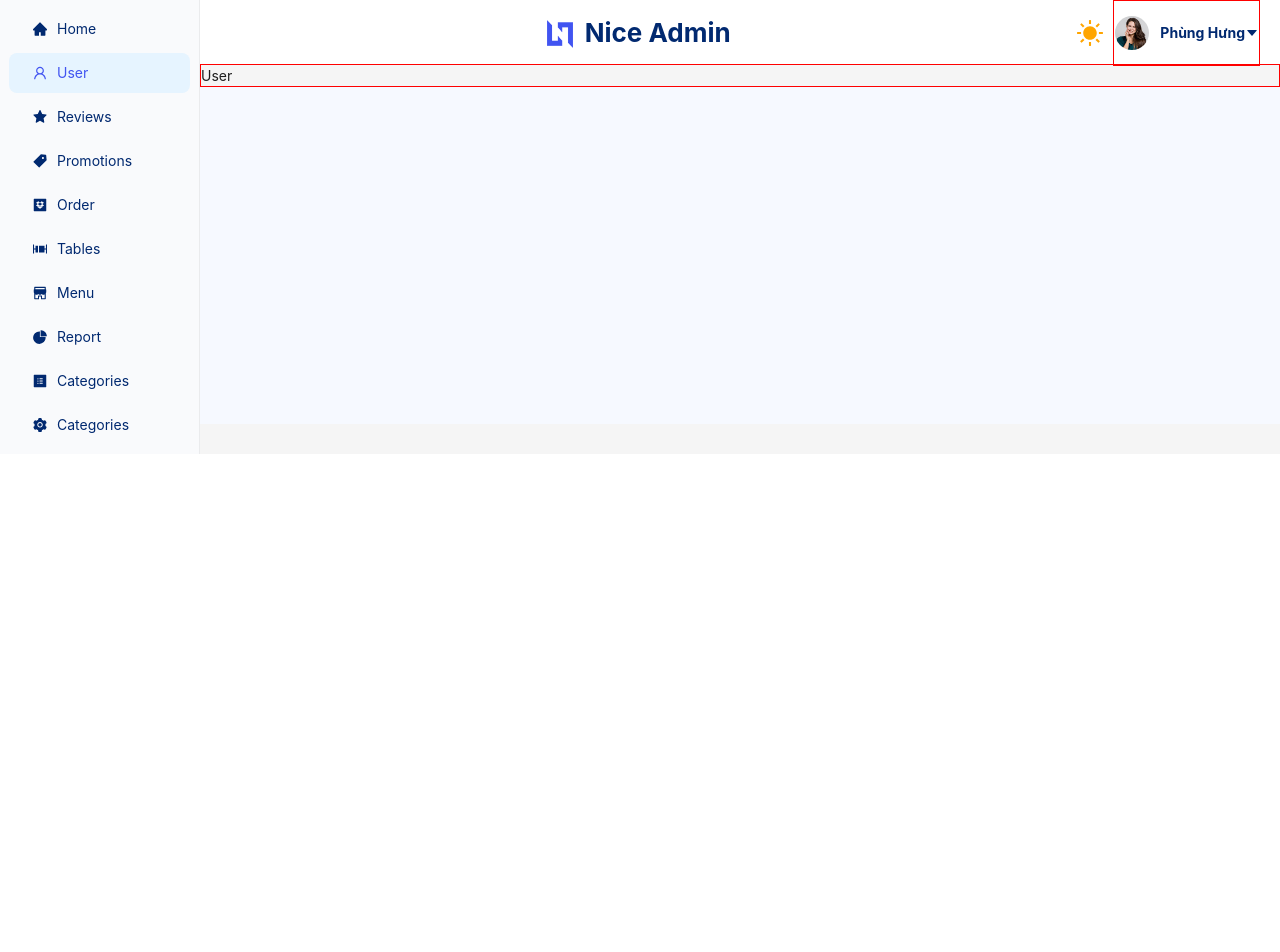
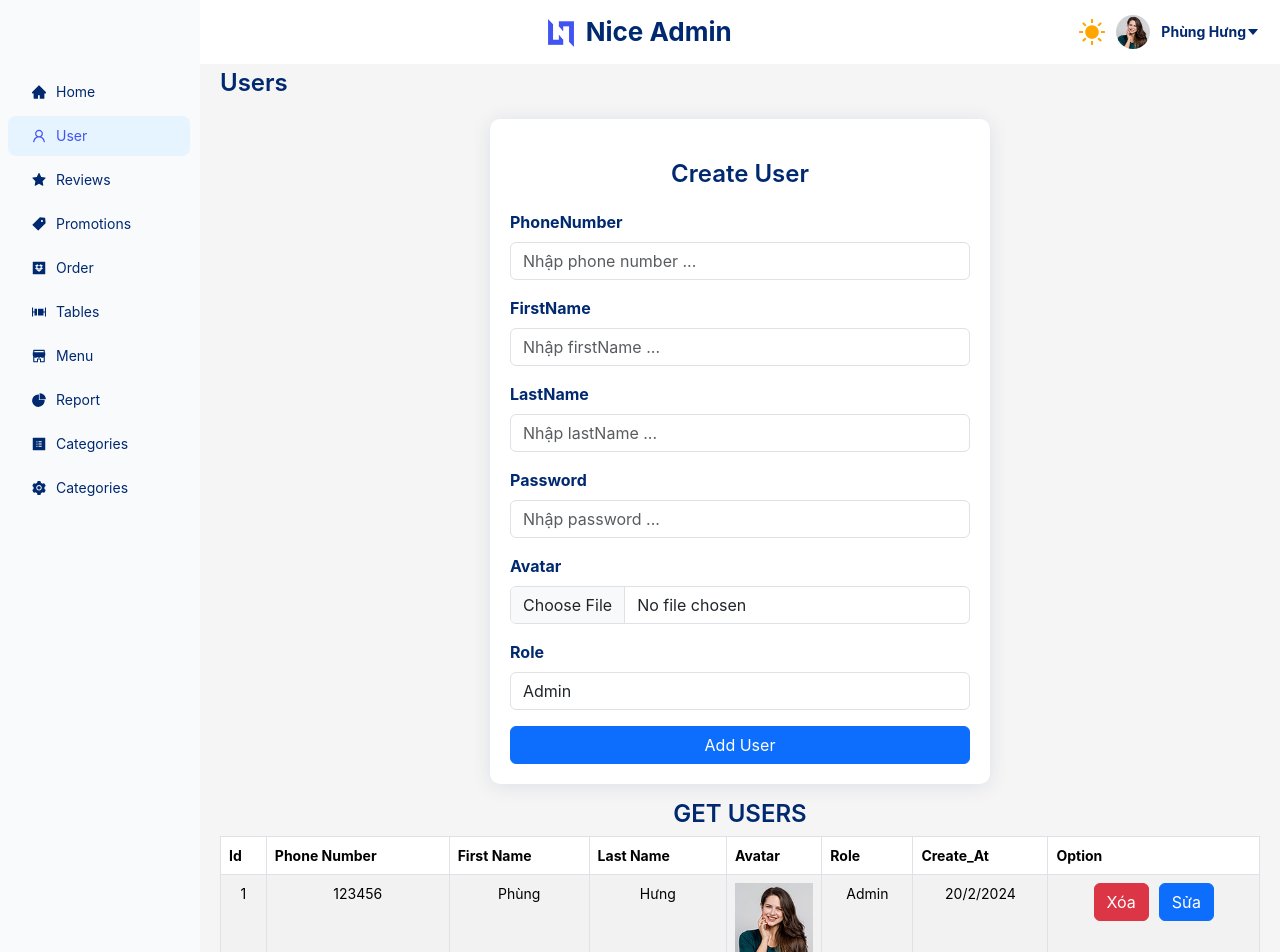
Before and after one commit to akaJirt/Restaurant_WebAdmin, a React (Create React App) app in the folder web_admin/: page /users in a window 1280 px wide. Shown: the top 952 px of the page. Before the commit the page ends 800 px from the top, so only its background shows below. Built offline with nearby package versions, Linux system fonts and the light colour scheme.

Commit message:
success form User -loc

```diff
--- a/web_admin/src/App.js
+++ b/web_admin/src/App.js
@@ -1,20 +1,33 @@
 import "./App.scss";
-import { BrowserRouter as Router } from "react-router-dom";
 import { Layout } from "antd";
 import SiderMenu from "./components/siderMenu/SiderMenu";
 import AppHeader from "./components/appHeader/AppHeader";
 import AppContent from "./components/appContent/AppContent";
+import { useLocation } from "react-router-dom";
 function App() {
+  const location = useLocation();
+  const path = [
+    "/home",
+    "/users",
+    "/reviews",
+    "/promotions",
+    "/order",
+    "/tables",
+    "/menu",
+    "/report",
+    "/categories",
+    "/Profile",
+    "/logout",
+  ];
+  let checkPath = path.includes(location.pathname);
   return (
-    <Router>
+    <Layout>
+      {checkPath ? <SiderMenu /> : ""}
       <Layout>
-        <SiderMenu />
-        <Layout>
-          <AppHeader />
-          <AppContent />
-        </Layout>
+        {checkPath ? <AppHeader /> : ""}
+        <AppContent />
       </Layout>
-    </Router>
+    </Layout>
   );
 }
 
--- a/web_admin/src/components/appContent/AppContent.js
+++ b/web_admin/src/components/appContent/AppContent.js
@@ -6,14 +6,17 @@ import Review from "../../pages/reviews/Review";
 import Promotion from "../../pages/promotions/Promotion";
 import Order from "../../pages/orders/Order";
 import Tables from "../../pages/tables/Tables";
+import Login from "../../pages/login/Login";
 import Menu from "../../pages/menu/Menu";
 import Report from "../../pages/report/Report";
 import Category from "../../pages/categories/Category";
 import ErrorPage from "../../pages/error/ErrorPage";
 import { Routes, Route } from "react-router-dom";
+import { NavPrivate, NavPublic } from "../navigation/Navigation";
 const AppContent = () => {
   console.log("render App Content");
   const { Content } = Layout;
+
   return (
     <Content
       style={{
@@ -28,6 +31,10 @@ const AppContent = () => {
         }}
       >
         <Routes>
+          <Route element={<NavPublic />}>
+            <Route path="/login" element={<Login />} />
+          </Route>
+          <Route element={<NavPrivate />}>
             <Route path="/home" element={<Home />} />
             <Route path="/users" element={<User />} />
             <Route path="/reviews" element={<Review />} />
@@ -38,7 +45,8 @@ const AppContent = () => {
             <Route path="/report" element={<Report />} />
             <Route path="/categories" element={<Category />} />
             {/* Route mặc định để bắt các đường dẫn không khớp */}
-          <Route element={<ErrorPage />} />
+            <Route path="*" element={<ErrorPage />} />
+          </Route>
         </Routes>
       </div>
     </Content>
--- a/web_admin/src/components/appHeader/AppHeader.js
+++ b/web_admin/src/components/appHeader/AppHeader.js
@@ -1,19 +1,48 @@
-import React from "react";
+import React, { useEffect, useRef, useState } from "react";
 import { Layout } from "antd";
 import "./AppHeader.scss";
 import { Avatar, Space, Col, Row } from "antd";
-import { CaretDownOutlined, SunFilled, MoonFilled } from "@ant-design/icons";
+import {
+  CaretDownOutlined,
+  SunFilled,
+  MoonFilled,
+  LogoutOutlined,
+  UserOutlined,
+} from "@ant-design/icons";
 import avatar from "../../images/messages-1.jpg";
 import logo from "../../images/logo.png";
 import { useDispatch, useSelector } from "react-redux";
 import { getThemeState } from "../../store/selector";
 import { setHideTheme, setShowTheme } from "../../store/theme/actions";
+import { Link } from "react-router-dom";
 const AppHeader = () => {
   console.log("render App Header");
+  const [dropdown, setDropdown] = useState(false);
   const { Header } = Layout;
   const theme = useSelector(getThemeState);
   const dispatch = useDispatch();
+  const menuRef = useRef(null);
+  const handleClickDropdown = () => {
+    setDropdown(!dropdown);
+  };
+
+  const handleMouseDown = (event) => {
+    if (menuRef.current && !menuRef.current.contains(event.target)) {
+      setDropdown(false);
+    }
+  };
+  useEffect(() => {
+    if (dropdown) {
+      window.addEventListener("mousedown", handleMouseDown);
+    } else {
+      window.removeEventListener("mousedown", handleMouseDown);
+    }
+    return () => {
+      window.removeEventListener("mousedown", handleMouseDown);
+    };
+  }, [dropdown]);
   return (
+    <>
       <Header
         style={{
           padding: 0,
@@ -44,7 +73,7 @@ const AppHeader = () => {
                   onClick={() => dispatch(setShowTheme())}
                 />
               )}
-            <div className="item-box">
+              <div className="item-box" onClick={handleClickDropdown}>
                 <Avatar size={36} src={<img src={avatar} alt="avatar" />} />
                 <div className="item-span">
                   <span>Phùng Hưng</span>
@@ -55,6 +84,25 @@ const AppHeader = () => {
           </Col>
         </Row>
       </Header>
+      {dropdown && (
+        <div className={`menu ${theme ? "theme" : ""}`} ref={menuRef}>
+          <ul>
+            <li className="menu-name">Phùng Hưng</li>
+            <li className="item-profile">
+              <Link to={"/profile"} className="item-link">
+                <UserOutlined className="item-icon" />
+                <span>My Profile</span>
+              </Link>
+            </li>
+            <li>
+              <Link to={"/logout"} className="item-link">
+                <LogoutOutlined className="item-icon" /> <span>Log out</span>
+              </Link>
+            </li>
+          </ul>
+        </div>
+      )}
+    </>
   );
 };
 
--- a/web_admin/src/components/appHeader/AppHeader.scss
+++ b/web_admin/src/components/appHeader/AppHeader.scss
@@ -1,5 +1,4 @@
 .Row.theme {
-
     .left-col {
         .nice-admin {
             color: #fff;
@@ -10,7 +9,8 @@
         .icon-sun {
             color: orange;
         }
-        .item-box{
+
+        .item-box {
 
             .item-span {
                 color: #fff;
@@ -20,7 +20,6 @@
 }
 
 .Row {
-
     .left-col {
         display: flex;
         justify-content: flex-end;
@@ -53,25 +52,100 @@
             display: block;
             color: #FFD700;
         }
-        .item-box{
+
+        .item-box {
             display: flex;
             align-items: center;
             gap: 10px;
-            border: 1px solid red;
+            cursor: pointer;
+
             .item-span {
                 color: #012970;
                 font-weight: bold;
+                position: relative;
+            }
+
+        }
+
+    }
+}
+
+.menu.theme {
+    background-color: #18172b;
+
+    ul {
+
+        li {
+            color: #fff
+        }
+
+        .item-link {
+            color: #fff;
+
+            .item-icon {
+                color: #fff;
             }
         }
     }
 }
+
+.menu {
+    position: absolute;
+    z-index: 2;
+    margin: 0 !important;
+    top: 63px;
+    right: 20px;
+    width: 200px;
+    background-color: #ffffffff;
+    box-shadow: 0 5px 30px 0 rgba(82, 63, 105, 0.2);
+
+    ul {
+        margin: 0;
+        padding: 0;
+
+        .menu-name {
+            text-align: center;
+            font-size: 1.2rem;
+            font-weight: bold;
+            border-bottom: 1px solid #d2d2d2;
+            color: #012970;
+        }
+
+        .item-profile {
+            border-bottom: 1px solid #d2d2d2;
+        }
+
+        li {
+
+            list-style: none;
+            padding: 10px;
+            border-radius: 5px;
+
+            .item-link {
+                text-decoration: none;
+                color: #012970;
+                display: block;
+
+                span {
+                    margin-left: 10px;
+                }
+            }
+
+            .item-icon {
+                color: #012970;
+            }
+        }
+    }
+}
+
 //MOBILE
-@media (max-width: 768px){
+@media (max-width: 768px) {
     .Row {
         .left-col {
             display: flex;
             justify-content: flex-start;
             margin-left: 20px;
+
             .nice-admin {
                 display: none;
             }
--- /dev/null
+++ b/web_admin/src/components/form/formUsers/FormUser.js
@@ -0,0 +1,58 @@
+import React from "react";
+
+const FormUser = () => {
+  return (
+    <div className="form mt-3 mb-3">
+      <h1 className="text-h1 text-center mt-3 mb-3">Create User</h1>
+      <div className="form-group">
+        <label className="form-label">PhoneNumber</label>
+        <input
+          type="number"
+          className="form-control"
+          placeholder="Nhập phone number ..."
+        />
+      </div>
+      <div className="form-group mt-3">
+        <label className="form-label">FirstName</label>
+        <input
+          type="text"
+          className="form-control"
+          placeholder="Nhập firstName ..."
+        />
+      </div>
+      <div className="form-group mt-3">
+        <label className="form-label">LastName</label>
+        <input
+          type="text"
+          className="form-control"
+          placeholder="Nhập lastName ..."
+        />
+      </div>
+      <div className="form-group mt-3">
+        <label className="form-label">Password</label>
+        <input
+          type="text"
+          className="form-control"
+          placeholder="Nhập password ..."
+        />
+      </div>
+      <div className="form-group mt-3">
+        <label className="form-label">Avatar</label>
+        <input type="file" className="form-control" />
+      </div>
+      <div className="form-group">
+        <label className="form-label mt-3">Role</label>
+        <select className="form-control">
+          <option>Admin</option>
+          <option>Nhân viên</option>
+          <option>Khách hàng</option>
+        </select>
+      </div>
+      <div className="mt-3 text-center">
+        <button className="btn btn-primary">Add User</button>
+      </div>
+    </div>
+  );
+};
+
+export default FormUser;
--- /dev/null
+++ b/web_admin/src/components/navigation/Navigation.js
@@ -0,0 +1,9 @@
+import { Outlet } from "react-router-dom";
+
+export const NavPublic = () => {
+  return <Outlet />;
+};
+
+export const NavPrivate = () => {
+  return <Outlet />;
+};
--- a/web_admin/src/components/quanLiUsers/LoginForm.scss
+++ b/web_admin/src/components/quanLiUsers/LoginForm.scss
@@ -1,7 +1,8 @@
 .content-login-from {
     width: 410px;
-    margin: 100px auto;
-
+    margin: 0 auto;
+    padding-top: 100px;
+    height: 100vh;
     .logo-title {
         display: flex;
         justify-content: center;
--- a/web_admin/src/components/siderMenu/SiderMenu.scss
+++ b/web_admin/src/components/siderMenu/SiderMenu.scss
@@ -32,13 +32,15 @@
     .menu {
         background-color: #f9fafc;
         padding: 5px;
-
+        border: none!important;
         .item-menu {
+            margin-left: 23px !important;
             color: #012970;
 
             &:hover {
                 color: #4154f1 !important;
                 background-color: #f6f9ff !important;
+                margin-left: 23px !important;
             }
 
             .item-icon {}
@@ -50,7 +52,7 @@
 
         .ant-menu-item-selected {
             color: #4154f1 !important;
-
+            margin-left: 23px !important;
             .item-link {}
 
             .item-icon {}
--- /dev/null
+++ b/web_admin/src/components/tables/TableUsers/TableUser.js
@@ -0,0 +1,44 @@
+import React from "react";
+import Table from "react-bootstrap/Table";
+import avatar from "../../../images/messages-1.jpg";
+
+const TableUser = () => {
+  return (
+    <div className="mt-3 mb-3 table-users">
+      <h1 className="text-center mb-2">GET USERS</h1>
+      <Table striped bordered hover responsive>
+        <thead>
+          <tr>
+            <th>Id</th>
+            <th>Phone Number</th>
+            <th>First Name</th>
+            <th>Last Name</th>
+            <th>Avatar</th>
+            <th>Role</th>
+            <th>Create_At</th>
+            <th>Option</th>
+          </tr>
+        </thead>
+        <tbody>
+          <tr>
+            <td>1</td>
+            <td>123456</td>
+            <td>Phùng</td>
+            <td>Hưng</td>
+            <td className="avatar">
+              <img src={avatar} alt="avatar" />
+            </td>
+            <td>Admin</td>
+            <td>20/2/2024</td>
+            <td className="bt">
+              <button className="btn btn-danger">Xóa</button>
+              <button className="btn btn-primary">Sửa</button>
+            </td>
+          </tr>
+        </tbody>
+      </Table>
+    </div>
+  );
+};
+
+export default TableUser;
--- a/web_admin/src/index.js
+++ b/web_admin/src/index.js
@@ -7,13 +7,17 @@ import { Provider } from "react-redux";
 import { persistor, store } from "./store/store";
 import { PersistGate } from "redux-persist/integration/react";
 import "bootstrap/dist/css/bootstrap.min.css";
+import { BrowserRouter as Router } from "react-router-dom";
+
 const root = ReactDOM.createRoot(document.getElementById("root"));
 
 root.render(
   <Provider store={store}>
     <PersistGate loading={null} persistor={persistor}>
       <React.StrictMode>
-        <App />
+        <Router>
+          <App />
+        </Router>
       </React.StrictMode>
     </PersistGate>
   </Provider>
--- a/web_admin/src/pages/users/User.js
+++ b/web_admin/src/pages/users/User.js
@@ -1,12 +1,21 @@
 import React from "react";
 import "./User.scss";
+import FormUser from "../../components/form/formUsers/FormUser";
+import TableUser from "../../components/tables/TableUsers/TableUser";
+import { useSelector } from "react-redux";
+import { getThemeState } from "../../store/selector";
 import { Layout } from "antd";
 const User = (props) => {
   console.log("render User");
   const { Content } = Layout;
+  const theme = useSelector(getThemeState);
   return (
-    <Layout className="layout-user">
-      <Content>User</Content>
+    <Layout className={`layout-user ${theme ? "theme" : ""}`}>
+      <Content>
+        <h1 className="text-h1">Users</h1>
+        <FormUser />
+        <TableUser />
+      </Content>
     </Layout>
   );
 };
--- a/web_admin/src/pages/users/User.scss
+++ b/web_admin/src/pages/users/User.scss
@@ -1,5 +1,130 @@
-.layout-user{
-    border: 1px solid red;
-    width: 100%;
+.layout-user.theme {
+    background-color: #111025;
+    .text-h1 {
+        color: #fff;
+    }
+
+    .form {
+        background-color: #1d1933;
+
+        .form-group {
+            .form-label {
+                color: #fff;
+            }
+
+        }
+
+        .text-center {
+            .btn {
+                background-color: #b0127b;
+                outline: none;
+                border: none;
+            }
+        }
+    }
+
+    .table-users {
+        background-color: #1d1933;
+        h1 {
+            color: #FFF;
+        }
+        .table{
+
+            thead{
+                tr{
+                    th{
+                        background-color: #1d1933;
+                        color: #b0127b;
+                    }
+                }
+            }
+            tbody{
+                tr{
+                    td{
+                        background-color: #1d1933;
+                        color: #FFF;
+                    }
+                }
+            }
+        }
+    }
+}
+
+.layout-user {
+    .text-h1 {
+        font-size: 24px;
+        margin-bottom: 0;
+        padding: 5px 20px;
+        font-weight: 600;
+        color: #012970;
+    }
+
+    .form {
+        box-shadow: 0rem 0.125rem 1.25rem rgba(1, 41, 112, 0.1);
+        background-color: #fff;
+        border-radius: 10px;
+        padding: 20px;
+        max-width: 500px;
+        margin: 0 auto;
+
+        .form-group {
+            .form-label {
+                color: #012970;
+                font-weight: bold;
+                font-size: 1rem;
+            }
+
+        }
+
+        .text-center {
+            .btn {
+                width: 100%;
+            }
+        }
+    }
+
+    .table-users {
+        margin-right: 20px;
+        margin-left: 20px;
+
+        h1 {
+            font-size: 24px;
+            margin-bottom: 0;
+            font-weight: 600;
+            color: #012970;
+        }
+
+        tbody {
+            tr {
+                td {
+                    text-align: center;
+                }
+
+                .bt {
+                    .btn-danger {
+                        margin-right: 10px;
+                    }
+                }
+            }
+        }
+
+        .avatar {
+            max-width: 50px;
+            max-height: 50px;
+
+            img {
+                width: 100%;
+                height: 100%;
+            }
+        }
+    }
+}
+@media (max-width: 540px) {
+.layout-user {
+    /* CSS cho thiết bị dưới 576px */
+    .form{
+        margin: 0 20px;
+    }
+}
 
 }
```
Lines whose indentation alone changed are shown as unchanged.
